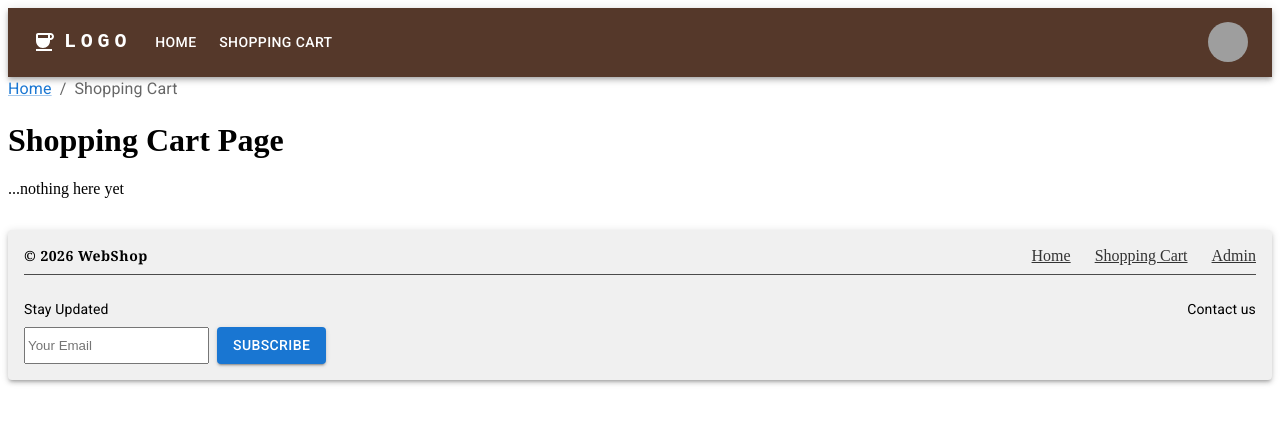
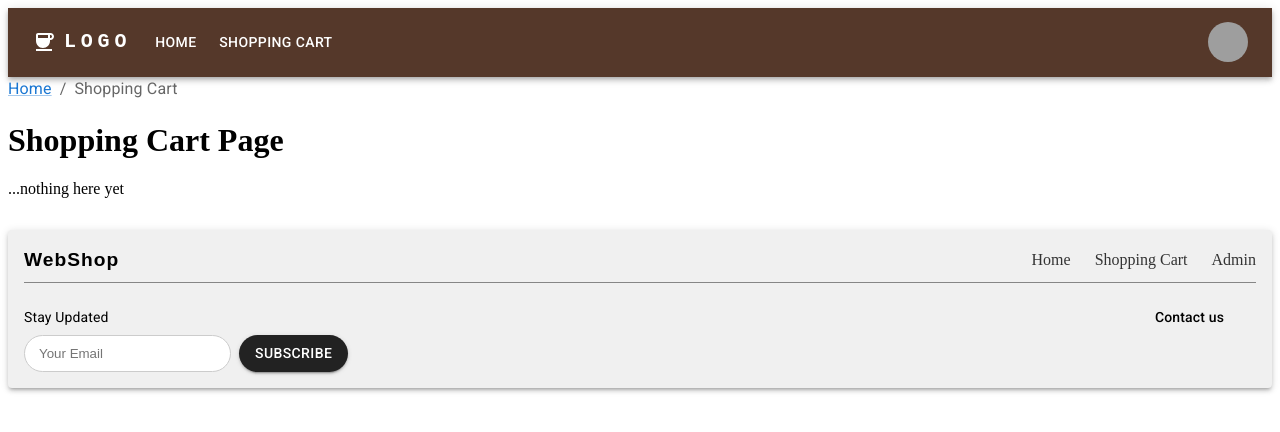
Before and after one commit to Coolastelammetcodes/WebShop, a React (Vite) app in the folder web/: page /shopping-cart in a window 1280 px wide. Shown: the top 432 px of the page. Built offline with nearby package versions, Linux system fonts and the light colour scheme; grey boxes are pictures that could not be loaded.

Commit message:
update style footer

```diff
--- a/web/src/components/footer.tsx
+++ b/web/src/components/footer.tsx
@@ -29,12 +29,13 @@ export default function Footer() {
         <Typography
           variant="body2"
           sx={{
-            fontWeight: 600,
-            letterSpacing: "0.5px",
-            fontFamily: "Georgia, serif",
+            fontFamily: "Arial, sans-serif",
+            fontWeight: 700,
+            fontSize: "1.2rem",
+            letterSpacing: "1px",
           }}
         >
-          © 2026 WebShop
+          WebShop
         </Typography>
 
         <Box
@@ -45,21 +46,24 @@ export default function Footer() {
             marginLeft: "auto",
           }}
         >
-          <Link to="/" style={{ color: "#333" }}>
+          <Link to="/" style={{ color: "#333", textDecoration: "none" }}>
             Home
           </Link>
 
-          <Link to="/shopping-cart" style={{ color: "#333" }}>
+          <Link
+            to="/shopping-cart"
+            style={{ color: "#333", textDecoration: "none" }}
+          >
             Shopping Cart
           </Link>
 
-          <Link to="/admin" style={{ color: "#333" }}>
+          <Link to="/admin" style={{ color: "#333", textDecoration: "none" }}>
             Admin
           </Link>
         </Box>
       </Box>
 
-      <Divider sx={{ backgroundColor: "#555", mb: 3 }} />
+      <Divider sx={{ backgroundColor: "#999", mb: 3 }} />
       <Box
         sx={{
           display: "flex",
@@ -71,13 +75,39 @@ export default function Footer() {
           <Typography variant="body2">Stay Updated</Typography>
 
           <Box sx={{ display: "flex", gap: 1, mt: 1, mr: 2 }}>
-            <input placeholder="Your Email" />
+            <input
+              placeholder="Your Email"
+              style={{
+                padding: "10px 14px",
+                borderRadius: "20px",
+                border: "1px solid #ccc",
+              }}
+            ></input>
 
-            <Button variant="contained">Subscribe</Button>
+            <Button
+              variant="contained"
+              sx={{
+                backgroundColor: "#222",
+                borderRadius: "20px",
+                "&:hover": {
+                  backgroundColor: "#000",
+                },
+              }}
+            >
+              Subscribe
+            </Button>
           </Box>
         </Box>
 
-        <Typography variant="body2">Contact us</Typography>
+        <Typography
+          variant="body2"
+          sx={{
+            marginRight: 4,
+            fontWeight: 500,
+          }}
+        >
+          Contact us
+        </Typography>
       </Box>
     </Paper>
   );
```
